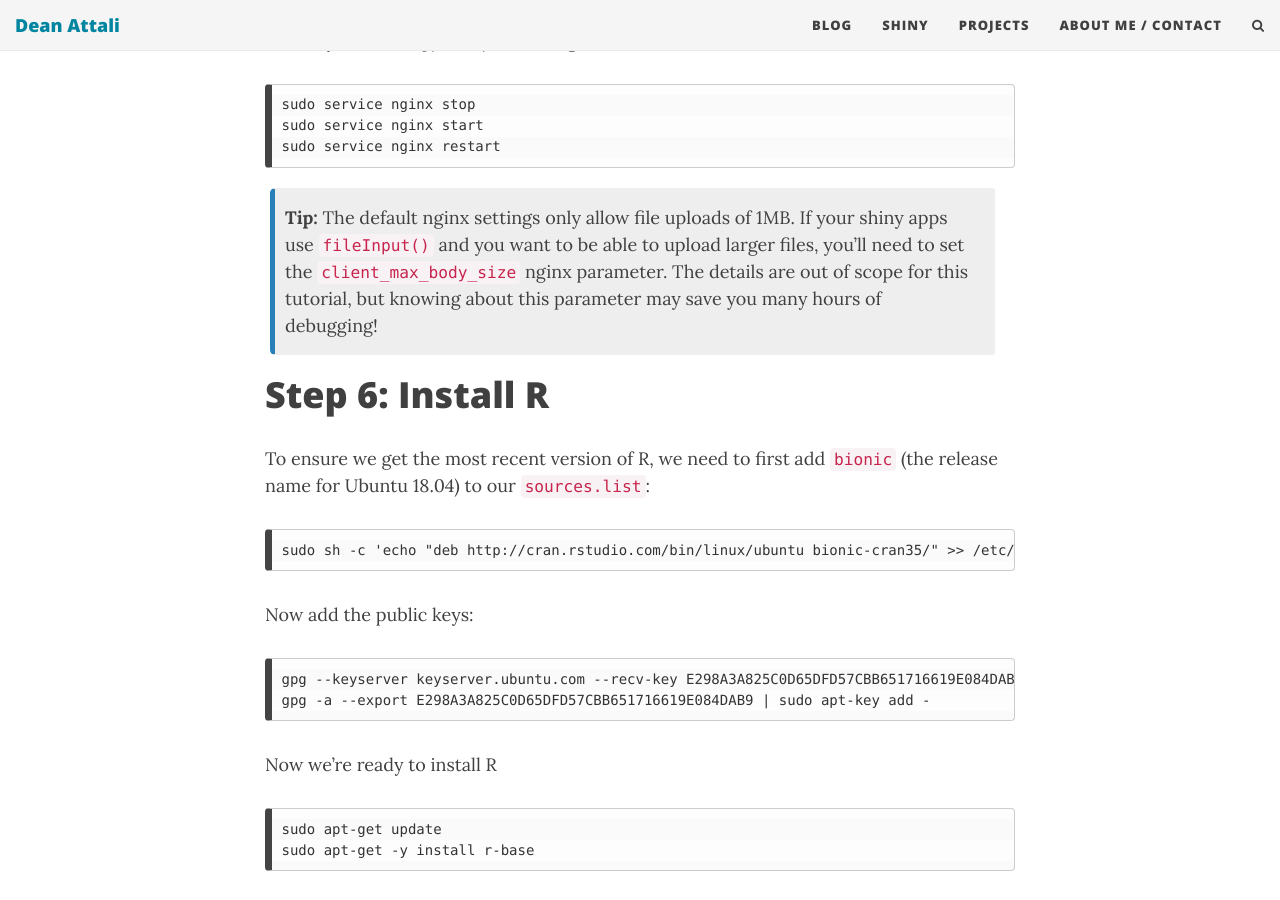
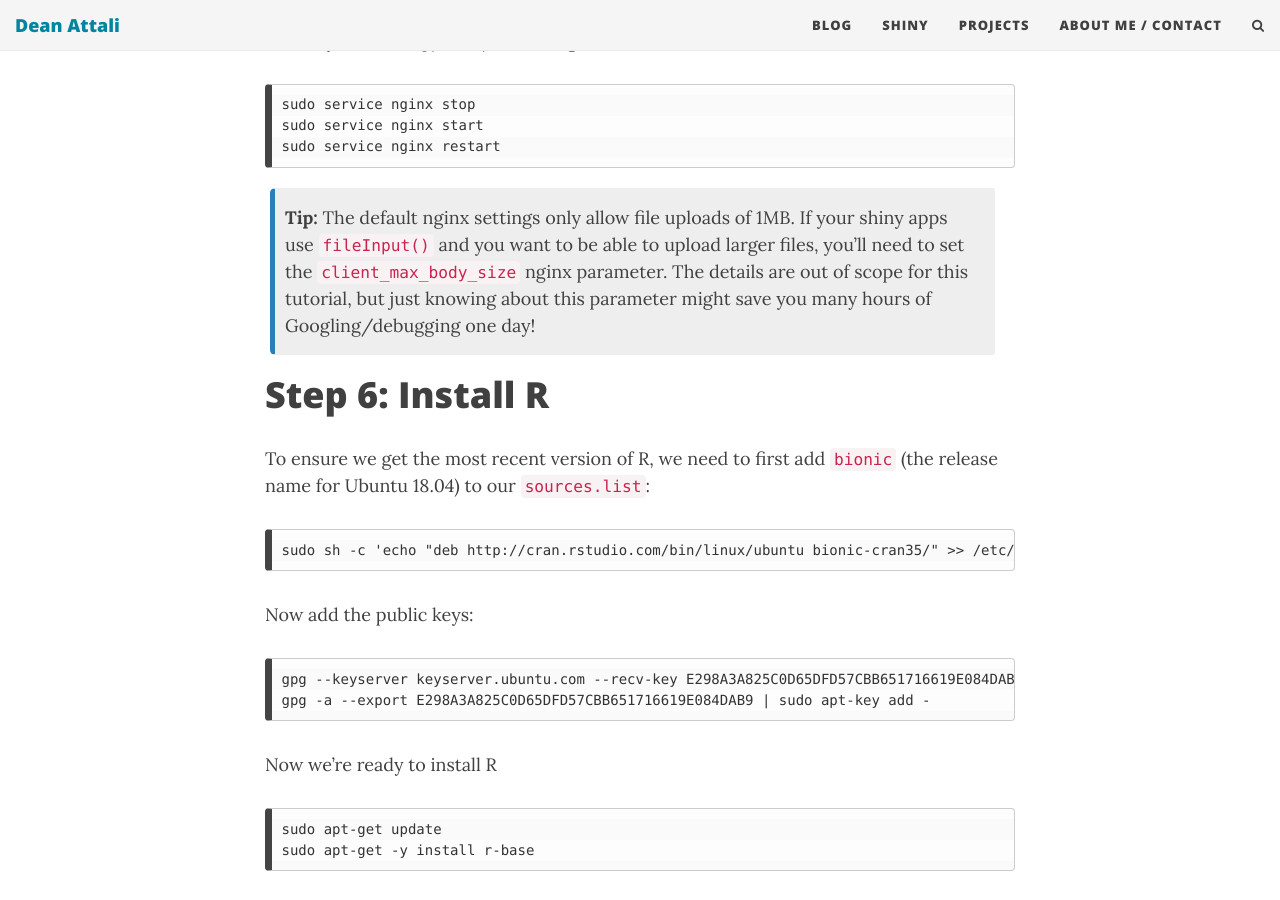
Before and after one commit to daattali/daattali.github.io, a Jekyll site: the page built from _posts/2015-05-09-setup-rstudio-shiny-server-digital-ocean.md, in a window 1280 px wide and 900 px high, scrolled down 5077 px. Built offline with Jekyll 4.4.1, drawn with Linux system fonts in a browser that asks for light colours; nearby versions of some CDN libraries; comment, search, counter and statistics services are not loaded.

Commit message:
Update 2015-05-09-setup-rstudio-shiny-server-digital-ocean.md

```diff
--- a/_posts/2015-05-09-setup-rstudio-shiny-server-digital-ocean.md
+++ b/_posts/2015-05-09-setup-rstudio-shiny-server-digital-ocean.md
@@ -107,7 +107,7 @@
 ~~~
 
 {: .box-note}
-**Tip:** The default nginx settings only allow file uploads of 1MB. If your shiny apps use `fileInput()` and you want to be able to upload larger files, you'll need to set the `client_max_body_size` nginx parameter. The details are out of scope for this tutorial, but knowing about this parameter may save you many hours of debugging!
+**Tip:** The default nginx settings only allow file uploads of 1MB. If your shiny apps use `fileInput()` and you want to be able to upload larger files, you'll need to set the `client_max_body_size` nginx parameter. The details are out of scope for this tutorial, but just knowing about this parameter might save you many hours of Googling/debugging one day!
 
 # Step 6: Install R {#install-r}
 
```
